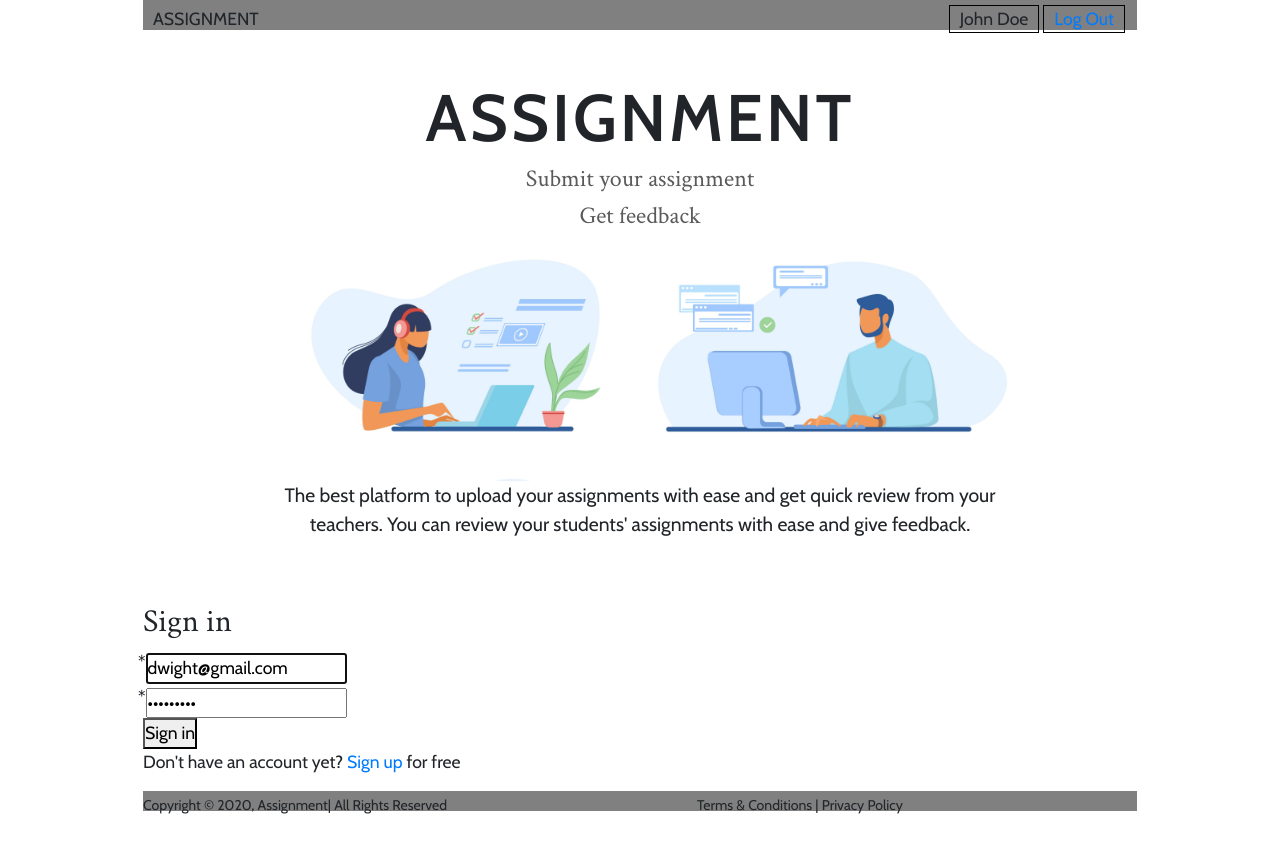
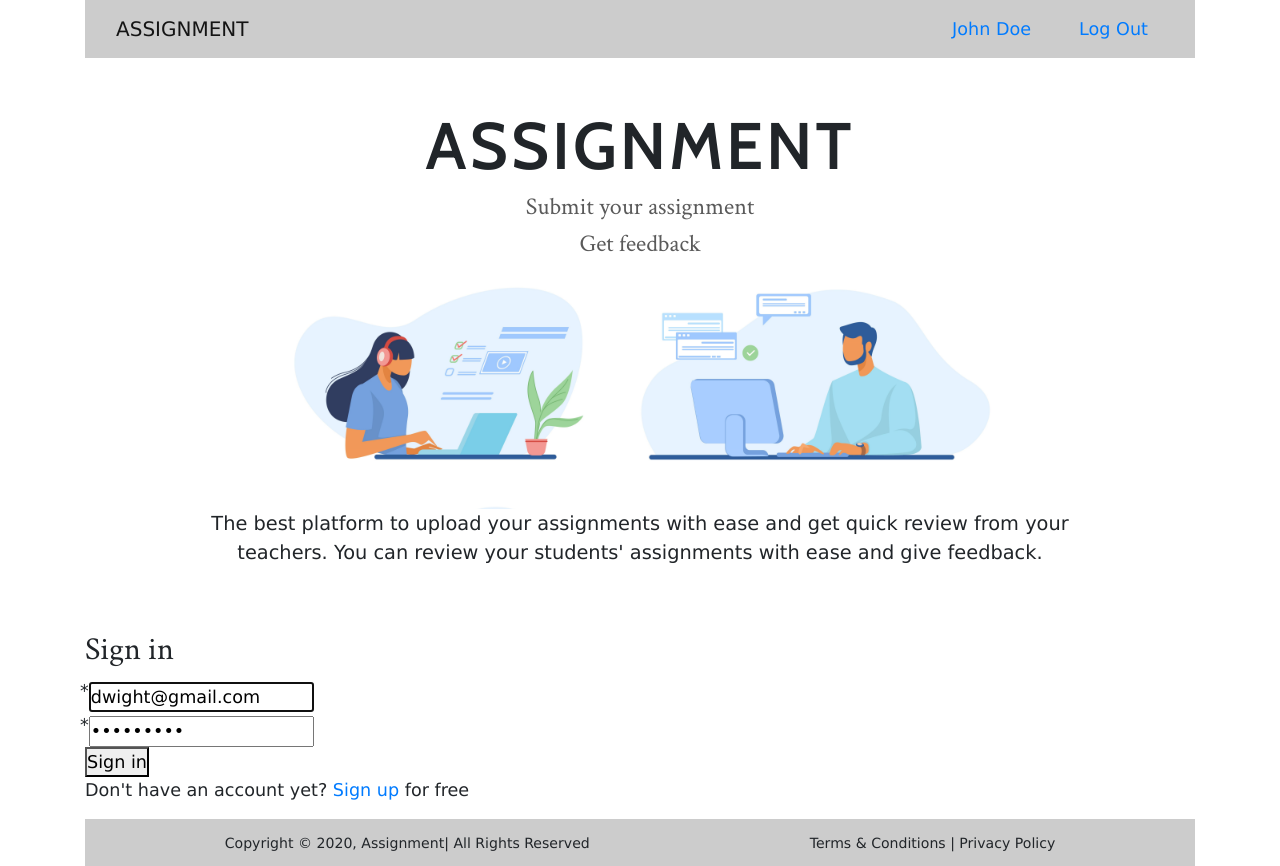
Before and after one commit to is-ma-eel/web-edu-43, a React (Create React App) app: page /signin in a window 1280 px wide. Before the commit the page ends 817 px from the top, so only its background shows below. Built offline with nearby package versions, Linux system fonts and the light colour scheme; the HTML template or start-up script is replaced by a standard one.

Commit message:
header & footer
header & footer styles update

```diff
--- a/src/components/auth/Form.css
+++ b/src/components/auth/Form.css
@@ -1,3 +1,7 @@
 .error {
   color: #c23636;
 }
+
+*{
+  font-family: Verdana, Geneva, Tahoma, sans-serif;
+}
--- a/src/components/layout/Footer.js
+++ b/src/components/layout/Footer.js
@@ -4,9 +4,11 @@ import './layout.css';
 const Footer = () => {
   return (
     <div>
-      <footer>
-        <small className="footer-1">Copyright &copy; 2020, Assignment| All Rights Reserved</small>
-        <small className="footer-2">Terms & Conditions | Privacy Policy</small>
+      <footer className="footer">
+        <div className="container-fluid">
+          <small className="footer-1 footer-copyright">Copyright &copy; 2020, Assignment| All Rights Reserved</small>
+          <small className="footer-2">Terms & Conditions | Privacy Policy</small>
+        </div>
       </footer>
     </div>
   );
--- a/src/components/layout/Navbar.js
+++ b/src/components/layout/Navbar.js
@@ -5,14 +5,16 @@ import './layout.css';
 
 const Navbar = () => {
   return (
-    <div className="nav-bar">
-      <div className="nav-left">
-        <span>ASSIGNMENT</span>
+    <>
+      <nav className="navbar navbar-expand-lg navbar-light">
+        <div className="container-fluid">
+          <div className="navbar-header">
+            <span className="navbar-brand">ASSIGNMENT</span>
           </div>
-      <div className="nav-right">
-        <ul>
-          <li>
-            <a>John Doe</a>
+          <div className="justify-content-end">
+            <ul className="nav navbar">
+              <li className="active pr-5">
+                <a href="#">John Doe</a>
               </li>
               <li>
                 <Link to="/">Log Out</Link>
@@ -20,6 +22,9 @@ const Navbar = () => {
             </ul>
           </div>
         </div>
+      </nav>
+    </>
+
   );
 };
 
--- a/src/components/layout/WelcomePage.css
+++ b/src/components/layout/WelcomePage.css
@@ -1,5 +1,8 @@
 .container{
   font-size: 1.1em;
+}
+
+.welcome-page{
   width: 80%;
 }
 
@@ -21,12 +24,12 @@
   position: absolute;
   left: 50%;
   transform: translateX(-50%);
-  bottom: 10%;
+  /* bottom: 10%; */
 }
 
 .sign-up, .sign-in{
   border: 1px solid #444444;
-  padding: 7px 20px;
+  padding: 6px 20px;
   margin: 0 70px;
   border-radius: 0;
   letter-spacing: 2px;
--- a/src/components/layout/WelcomePage.js
+++ b/src/components/layout/WelcomePage.js
@@ -13,7 +13,7 @@ const WelcomePage = () => {
 
   return (
     <>
-      <section className="container text-center py-5">
+      <section className="container welcome-page text-center py-5">
         <h1 className="main-heading text-center">ASSIGNMENT</h1>
         <h4 className="sub-heading">Submit your assignment</h4>
         <h4 className="sub-heading">Get feedback</h4>
@@ -28,8 +28,6 @@ const WelcomePage = () => {
           The best platform to upload your assignments with ease and get quick review from your teachers.
           You can review your students' assignments with ease and give feedback.
         </p>
-
-
       </section>
       {/* add sign up & sign in only if we are in welcome page*/}
       {location.pathname === '/' && (
--- a/src/components/layout/layout.css
+++ b/src/components/layout/layout.css
@@ -1,37 +1,26 @@
 /*header*/
-.nav-bar {
-  width: 100%;
-  height: 30px;
-  background-color: gray;
+nav{
+  background: #ccc;
 }
-.nav-left span {
-  margin: 0;
-  padding: 6px 10px;
-  float: left;
+
+
+/*Footer*/
+footer{
+  background: #ccc;
+  text-align: center;
+  padding: 10px 0;
 }
-.nav-right {
+
+small {
+  margin: 20px 110px;
+  justify-content: space-between;
 }
-.nav-right ul {
-  list-style-type: none;
-  margin: 0;
-  padding: 5px 10px;
-  float: right;
-}
-.nav-right ul li {
-  float: left;
-  border: 1px solid #000000;
-  margin: 0 2px;
-}
-.nav-right ul li a {
-  display: block;
-  margin: 0 10px;
-  padding: 0;
-}
-/*Footer*/
+
+/*
 footer {
   background-color: gray;
   height: 20px;
 }
 footer .footer-1 {
   margin-right: 250px;
-}
+} */
```
Lines whose indentation alone changed are shown as unchanged.
